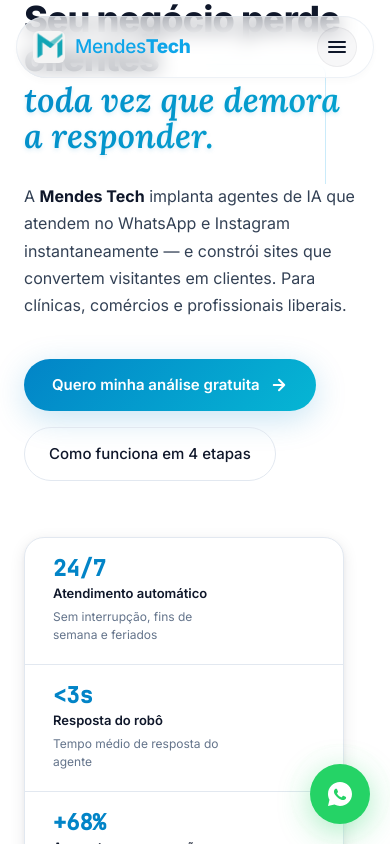
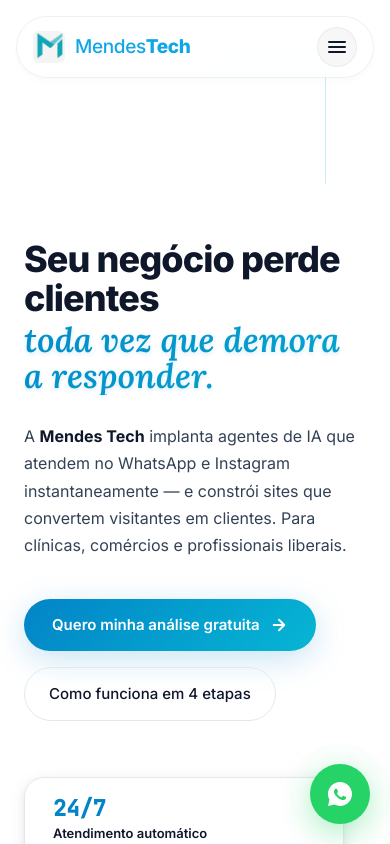
Before and after one commit to ZayonBR/Mendes_Tech, a React (Vite) app: page / in a window 390 px wide. Shown: the top 844 px of the page. Built offline with nearby package versions, Linux system fonts and the light colour scheme.

Commit message:
navbar bug 6

```diff
--- a/src/components/Hero/Hero.module.css
+++ b/src/components/Hero/Hero.module.css
@@ -60,7 +60,7 @@
 }
 
 /* ── Content ── */
-.content {
+.hero .content {
   position: relative;
   z-index: 1;
   /* 1. CORREÇÃO DA NAVBAR: Aumentando o padding-top base (Desktop) */
@@ -328,7 +328,7 @@
     align-items: flex-start; /* Impede que o conteúdo seja "puxado" para cima */
   }
 
-  .content {
+  .hero .content {
     padding-top: 240px; /* Garante espaço absoluto no topo para a navbar */
     padding-bottom: 60px;
     margin-top: 0;
```
